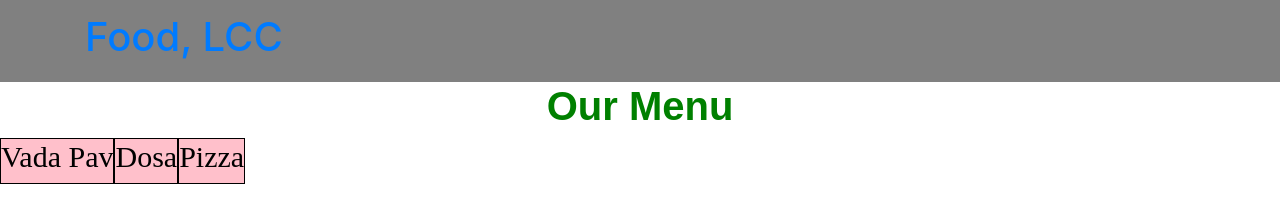
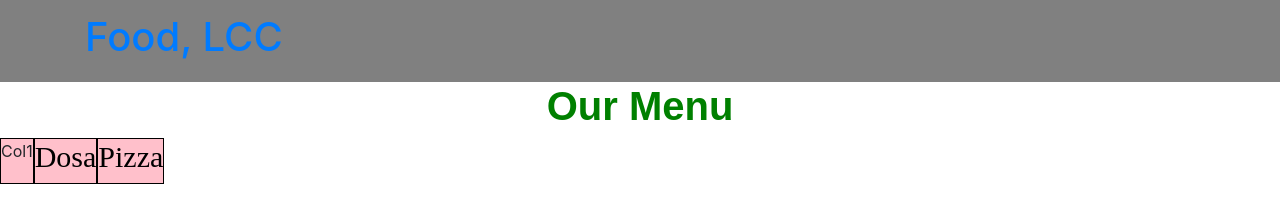
Before and after one commit to Nikitabhanderi13293/Coursera-Class, a plain HTML site: page Module 3 Assi/index.html in a window 1280 px wide. Drawn offline with nearby package versions, Linux system fonts and the light colour scheme.

Commit message:
Update index.html

```diff
--- a/Module 3 Assi/index.html
+++ b/Module 3 Assi/index.html
@@ -21,7 +21,7 @@
   <h1 class="text-center" id="menu"><strong> Our Menu </strong></h1>
     <div class="container-fluid">
       <div class="row ">
-        <div class="col-xs-12"><h2 class="text-center">Vada Pav</h2></div>
+        <div class="col-xs-12">Col1</div>
         <div class="col-xs-12"><h2 class="text-center">Dosa</h2></div>
         <div class="col-xs-12"><h2 class="text-center">Pizza</h2></div>
     </div>
```
